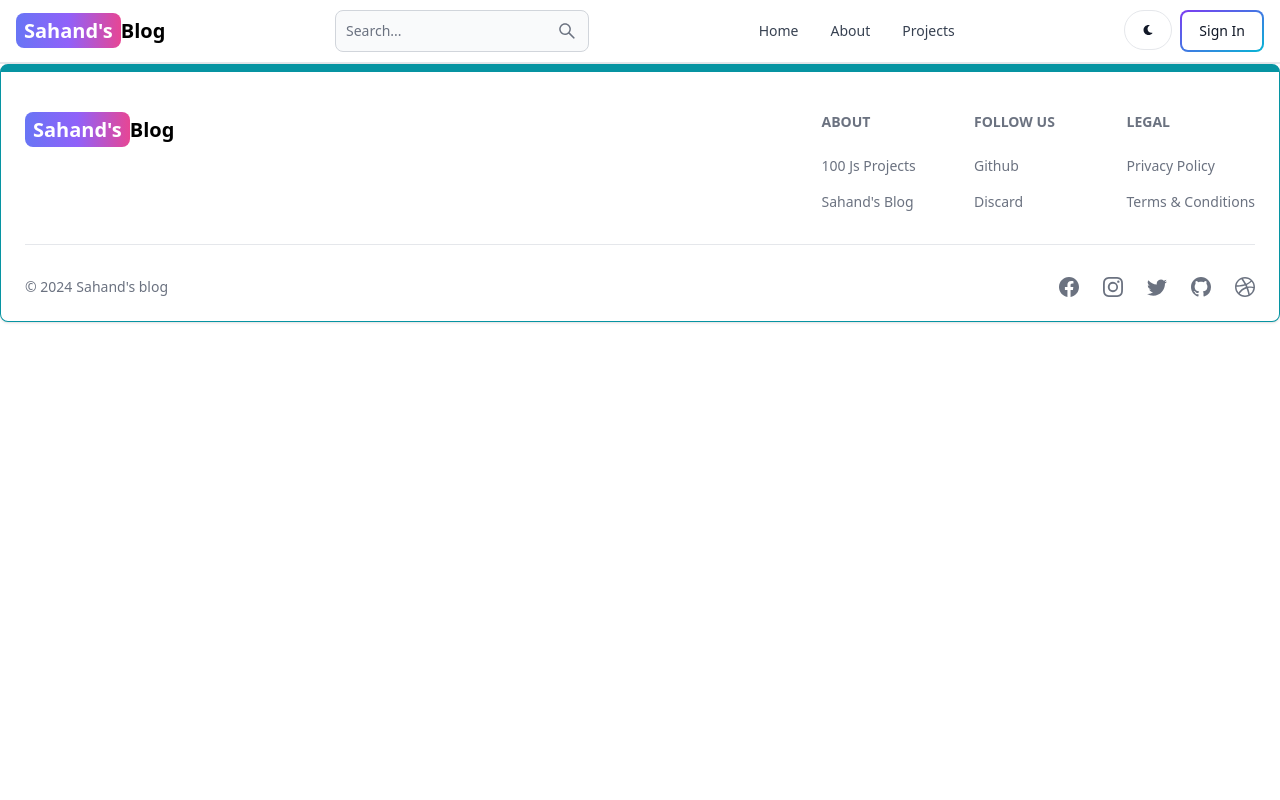
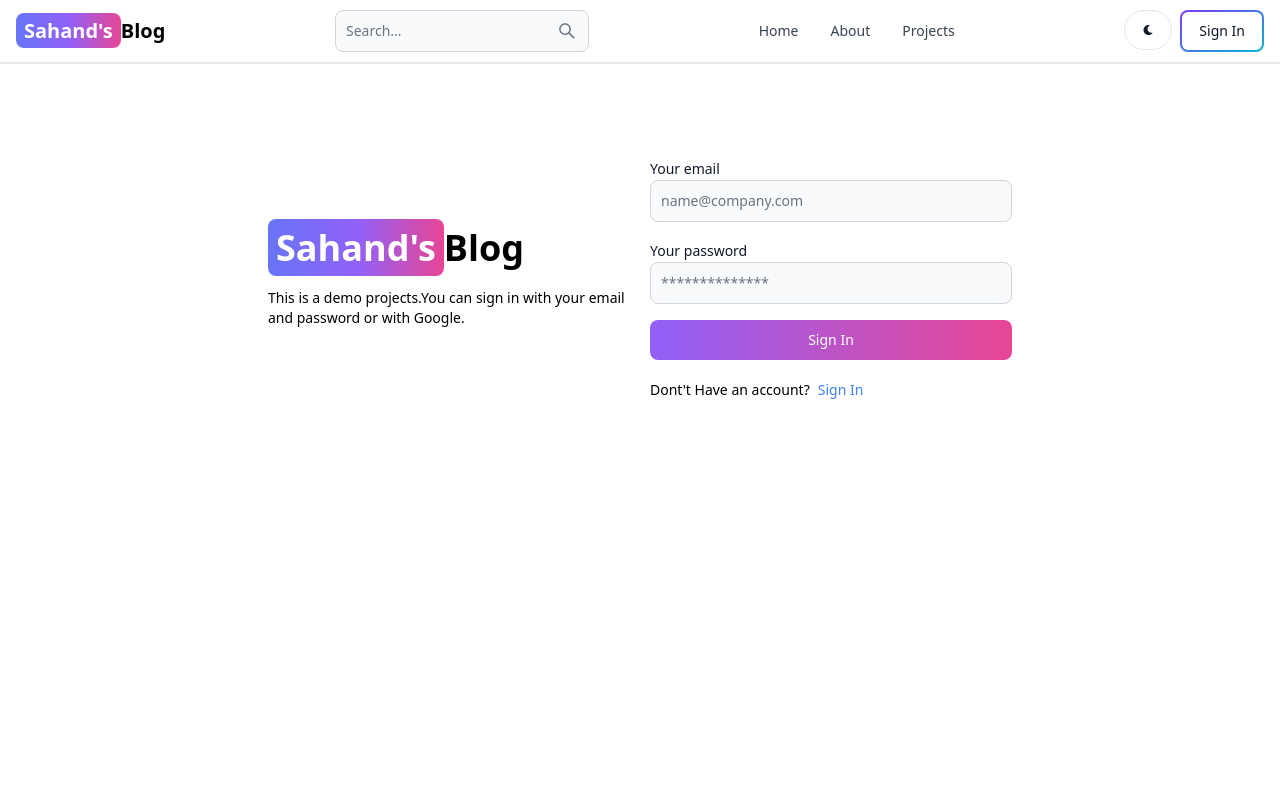
Before and after one commit to kavimalar003/Mern-Blog, a React (Vite) app in the folder client/: page /sign-in in a window 1280 px wide. Shown: the top 800 px of the page. Built offline with nearby package versions, Linux system fonts and the light colour scheme.

Commit message:
complete signin page functionality

```diff
--- a/client/src/pages/SignOn.jsx
+++ b/client/src/pages/SignOn.jsx
@@ -1,11 +1,108 @@
-import React from 'react'
+import { TextInput , Label , Button, Alert, Spinner} from 'flowbite-react'
+import React, { useState } from 'react'
+import { Link , useNavigate } from 'react-router-dom'
 
-const SignOn = () => {
+const SignIn = () => {
+
+  const [formData,setFormData] = useState({});
+  const[errorMessage,setErrorMessage] = useState(null);
+  const[loading,setLoading] = useState(false);
+  const navigate = useNavigate();
+
+  const handleChange = (e) => {
+    setFormData({...formData,[e.target.id]:e.target.value.trim()})
+  };
+  // console.log(formData)
+  const handleSubmit = async (e) => {
+    e.preventDefault();
+    if(!formData.email || !formData.password){
+      return setErrorMessage('Please fill out all fields.');
+    }
+  try {
+    setLoading(true);
+    setErrorMessage(null);
+    const res = await fetch('/api/auth/signin', {
+      method: 'POST',
+    headers: { 'Content-Type': 'application/json'},
+  body: JSON.stringify(formData),
+});
+ const data = await res.json();
+ if(data.success === false){
+  return setErrorMessage(data.message);
+ };
+ setLoading(false);
+ if(res.ok){
+  navigate('/');
+ }
+} catch (error){
+  setErrorMessage(error.message);
+  setLoading(false);
+}
+}
   return (
-    <div>
+    <div className='min-h-screen mt-20'>
+      <div className='flex p-3 max-w-3xl mx-auto flex-col md:flex-row md:items-center gap-5'>
+        {/* left */}
+        <div className='flex-1'>
+        <Link to='/' className='font-bold dark:text-white text-4xl'>
+            <span className='px-2 py-1 bg-gradient-to-r from-indigo-500 via-purple-500 to-pink-500 rounded-lg text-white'>
+              Sahand's
+            </span>
+            Blog
+          </Link>
+          <p className='text-sm mt-5'>
+            This is a demo projects.You can sign in with your email and password or with Google.
+          </p>
+        </div>
+        {/* right */}
+        <div className='flex-1'>
+          <form className='flex flex-col gap-4' onSubmit={handleSubmit}>
+            <div>
+             <Label value='Your email' />
+              <TextInput
+                type='email'
+                placeholder='name@company.com'
+                id='email'
+                onChange={handleChange}
 
+              />
+            </div>
+            <div>
+              <Label value='Your password' />
+              <TextInput
+                type='password'
+                placeholder='**************'
+                id='password'
+                onChange={handleChange}
+
+              />
+            </div>
+            <Button gradientDuoTone= 'purpleToPink' type='submit' disabled ={loading}>
+              {
+                loading ? (
+                  <>
+                  <Spinner size='sm' />
+                  <span className='pl-3'>Loading...</span>
+                  </>
+                ):'Sign In'
+              }
+            </Button>
+          </form>
+          <div className='flex gap-2 text-sm mt-5'>
+            <span>Dont't Have an account?</span>
+            <Link to="/sign-up" className='text-blue-500'>Sign In</Link>
+          </div>
+          {
+            errorMessage &&(
+              <Alert className='mt-5' color= 'failure'>
+                {errorMessage}
+              </Alert>
+            )
+          }
+        </div>
+      </div>
     </div>
   )
 }
 
-export default SignOn
+export default SignIn
```
